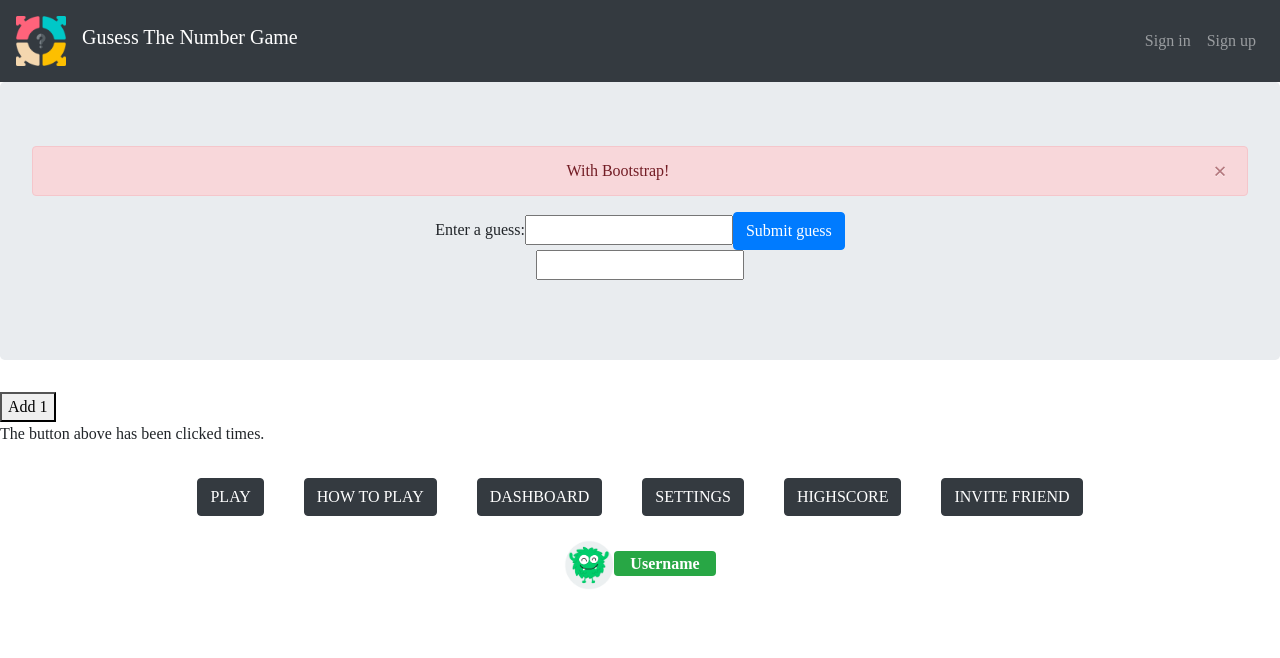
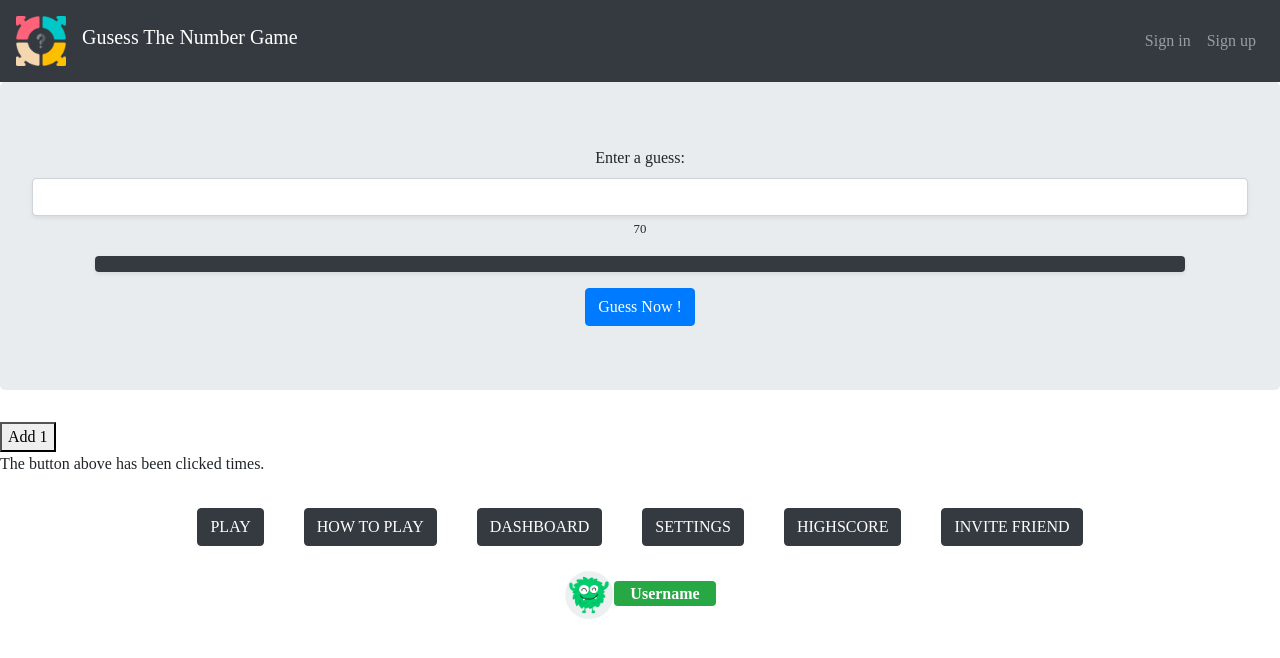
Before and after one commit to Katalyst33/vue-mpa, a Vue app: page /#/game in a window 1280 px wide. Shown: the top 658 px of the page. Built offline with nearby package versions, Linux system fonts and the light colour scheme.

Commit message:
created methods and functions in vue. hurray

```diff
--- a/src/components/GuessGame.vue
+++ b/src/components/GuessGame.vue
@@ -1,26 +1,28 @@
-
 <template>
     <section class="home page">
         <div class="jumbotron text-center">
             <!--          alert-->
-            <div>
-                <div class="alert alert-danger alert-dismissible fade show" role="alert">
-                    With Bootstrap!
+            <div v-if="alert.show" :class="'alert alert-'+alert.type+' alert-dismissible fade show'" role="alert">
+                {{alert.message}}
                 <button type="button" class="close" data-dismiss="alert" aria-label="Close">
                     <span aria-hidden="true">&times;</span>
                 </button>
             </div>
-            </div>
-            <div class="form">
+            <div class="form-group">
                 <label for="guessField">Enter a guess: </label>
-                <input type="text" id="guessField" class="guessField">
-                <input name="" id="myBtn" v-on:click="doStuff" class="guessSubmit btn btn-primary" type="submit" value="Submit guess">
+                <input v-model="guessField" type="text" id="guessField" class="form-control guessField shadow-sm">
+                <small v-text="randomNumber"></small>
             </div>
 
-            <div>
-                <input type="text" v-model="message">
-                <p>{{message}}</p>
+<!--            previous guess-->
+            <div class="col-12 text-center">
+            <div class="bg-dark text-white  mx-5 py-2 rounded shadow-sm">{{guessField}}</div>
             </div>
+
+            <div class="mt-3">
+                <button @click="checkGuess" type="button" class="btn btn-primary">Guess Now !</button>
+            </div>
+
         </div>
         <div id="example-1">
             <button v-on:click="doStuff">Add 1</button>
@@ -32,9 +34,54 @@
 
 <script>
   export default {
+    data () {
+      return {
+        guessField: null,
+        guessCount: 0,
+        randomNumber: 0,
+        alert: {
+
+          show: false,
+          type: 'danger',
+          message: '',
+        }
+      }
+    },
+    mounted () {
+      this.randomNumber = Math.floor(Math.random() * 100) + 1
+    },
     methods: {
       doStuff () {
         alert('Did something')
+
+      },
+      GuessNow () {
+        this.alert.type = 'info'
+
+      },
+
+      alertSuccess (msg = '') {
+        this.alert.show = true;
+        this.alert.type = 'success'
+        this.alert.message = msg
+      },
+
+      alertError (msg = '') {
+        this.alert.show = true;
+        this.alert.type = 'danger'
+        this.alert.message = msg
+      },
+
+      checkGuess () {
+        this.guessField = Number(this.guessField)
+        if (this.guessField === this.randomNumber) {
+          return this.alertSuccess('You are correct')
+        } else {
+           this.alertError('Try again')
+          // this,previousGuess+=
+        }
+        this.guessCount++
+
       }
     }
   }
--- a/src/components/commons/Navbar.vue
+++ b/src/components/commons/Navbar.vue
@@ -1,6 +1,9 @@
+
 
 <template>
-    <div id="app">
+
+
+    <div id="app" >
         <div class="navbar navbar-expand-lg navbar-dark bg-dark py-3" id="navbar">
             <img src="../../assets/logo.png" height="50" width="50"/>
             <h3 class="navbar-brand px-3" href="#">Gusess The Number Game</h3>
```
Lines whose indentation alone changed are shown as unchanged.
